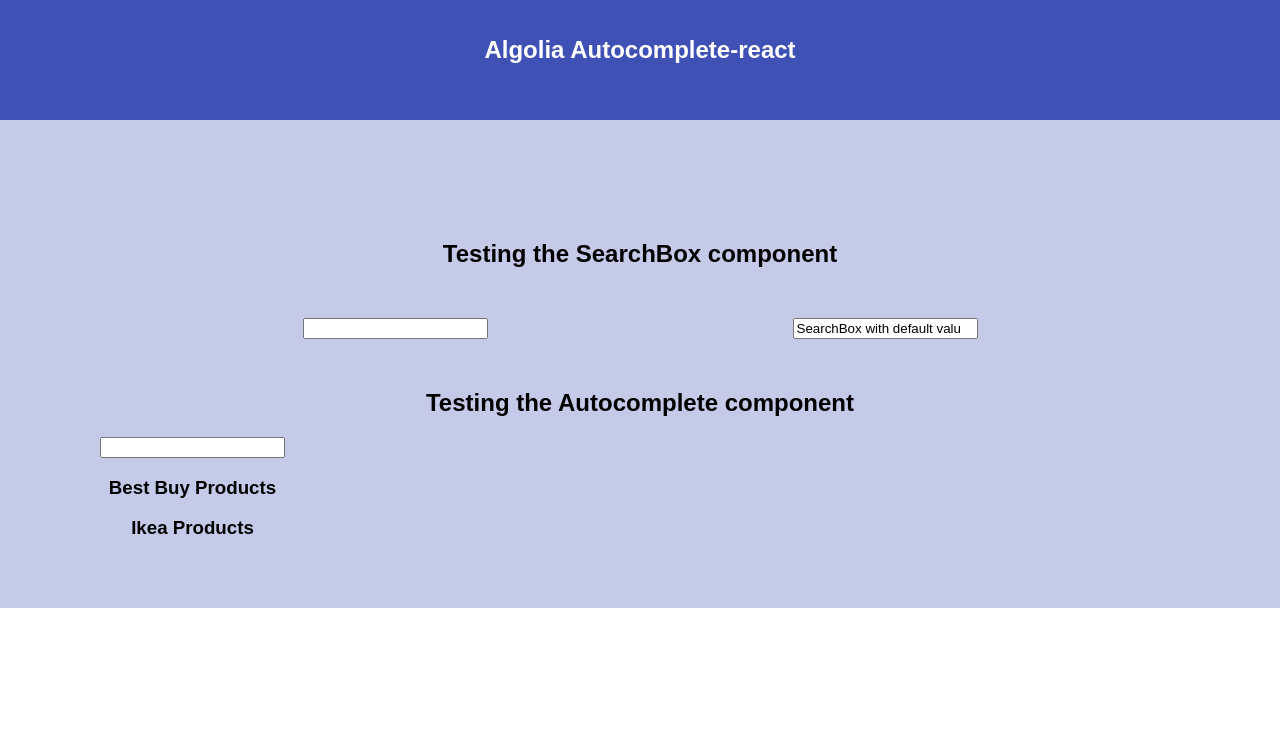
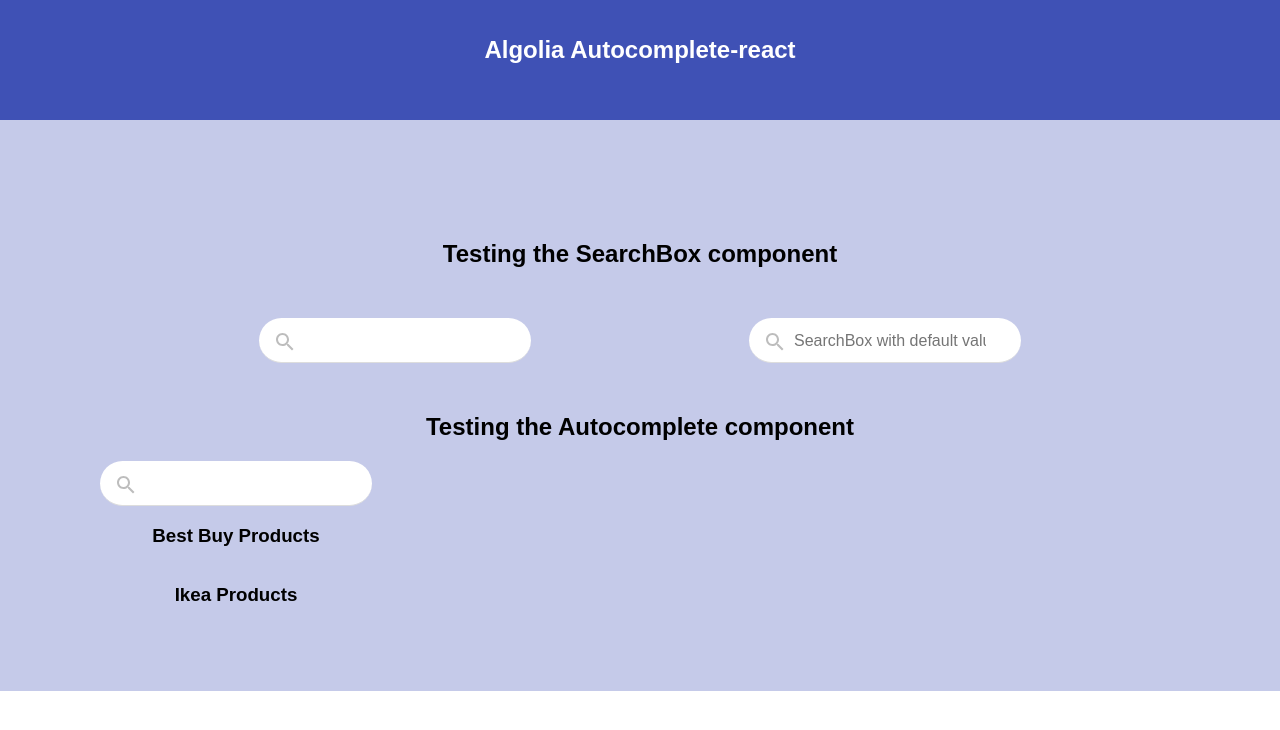
Before and after one commit to kant01ne/autocomplete-react, a React (Create React App) app: page / in a window 1280 px wide. Shown: the top 730 px of the page. Built offline with nearby package versions, Linux system fonts and the light colour scheme; no server answers.

Commit message:
tweak SearchBox css

```diff
--- /dev/null
+++ b/src/Index/Index.css
@@ -0,0 +1,18 @@
+ul {
+	display: flex;
+  flex-wrap: wrap;
+}
+
+li {
+  height: 60px;
+  width: 120px;
+  font-size: 0.7em;
+  margin: 10px;
+  list-style-type: none;
+  padding:10px;
+  opacity: 0.8;
+  flex: 6;
+  -webkit-box-shadow: 1px 1px 10px 1px rgba(0,0,0,0.51);
+    -moz-box-shadow: 1px 1px 10px 1px rgba(0,0,0,0.51);
+    box-shadow: 1px 1px 10px 1px rgba(0,0,0,0.51);
+}
--- a/src/Index/Index.js
+++ b/src/Index/Index.js
@@ -1,6 +1,7 @@
 import React, { Component } from 'react';
 import PropTypes from 'prop-types';
 import axios from 'axios';
+import './Index.css';
 
 class Index extends Component {
   static propTypes = {
--- /dev/null
+++ b/src/SearchBox/SearchBox.css
@@ -0,0 +1,16 @@
+#searchBox {
+		border-radius: 25px;
+    background-image: url('search.svg');
+    background-position: 14px 12px;
+    background-repeat: no-repeat;
+    font-size: 16px;
+    padding: 14px 20px 12px 45px;
+    border: none;
+		color: #757575;
+    border-bottom: 1px solid #ddd;
+}
+
+#searchBox:focus {
+	outline: none;
+	 box-shadow: 0 0 3pt 2pt #ddd;
+ }
--- a/src/SearchBox/SearchBox.js
+++ b/src/SearchBox/SearchBox.js
@@ -1,5 +1,6 @@
 import React, { Component } from 'react';
 import PropTypes from 'prop-types';
+import './SearchBox.css';
 
 class SearchBox extends Component {
   static propTypes = {
@@ -23,7 +24,7 @@ class SearchBox extends Component {
 
   render() {
     return (
-      <input
+      <input id="searchBox"
         type="search"
         value={this.state.value}
         onChange={this.handleChange}
```
Also changed, not shown: src/SearchBox/search.svg (added).
